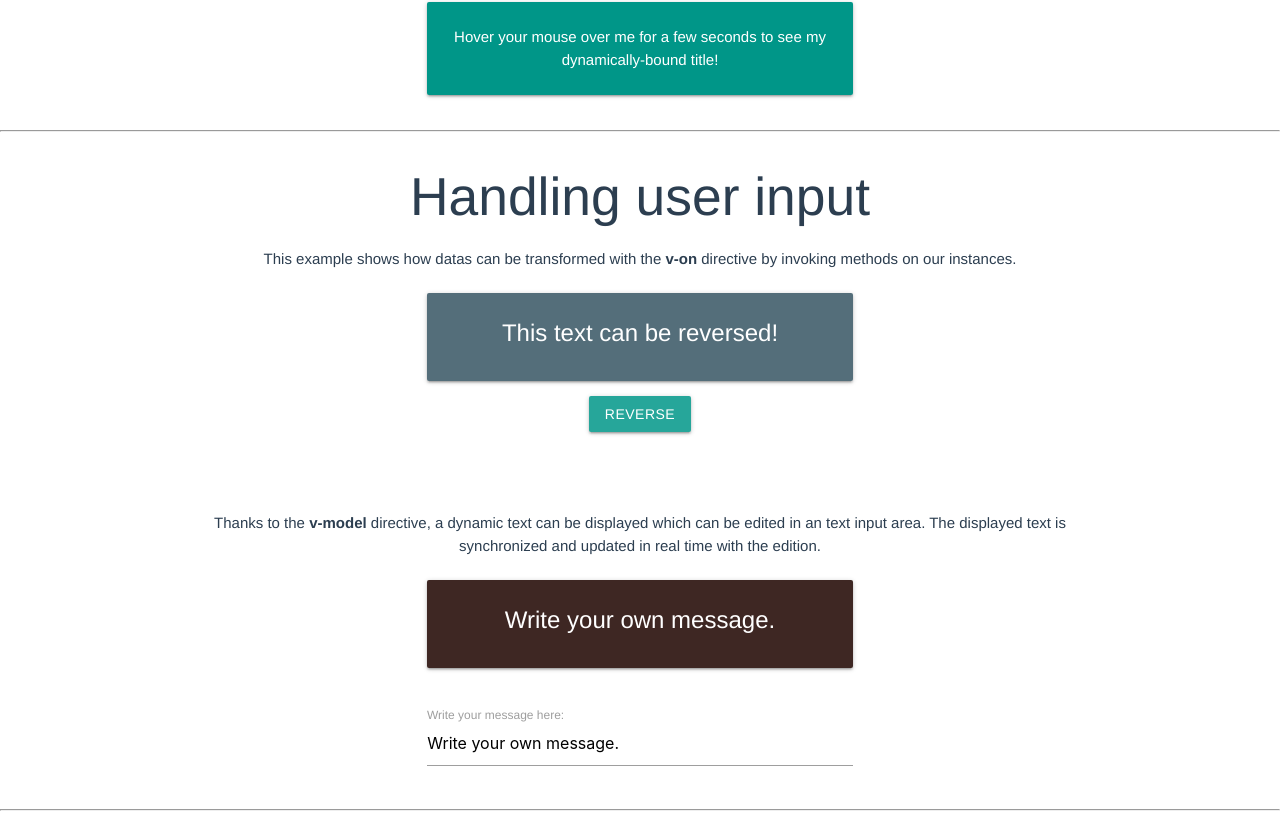
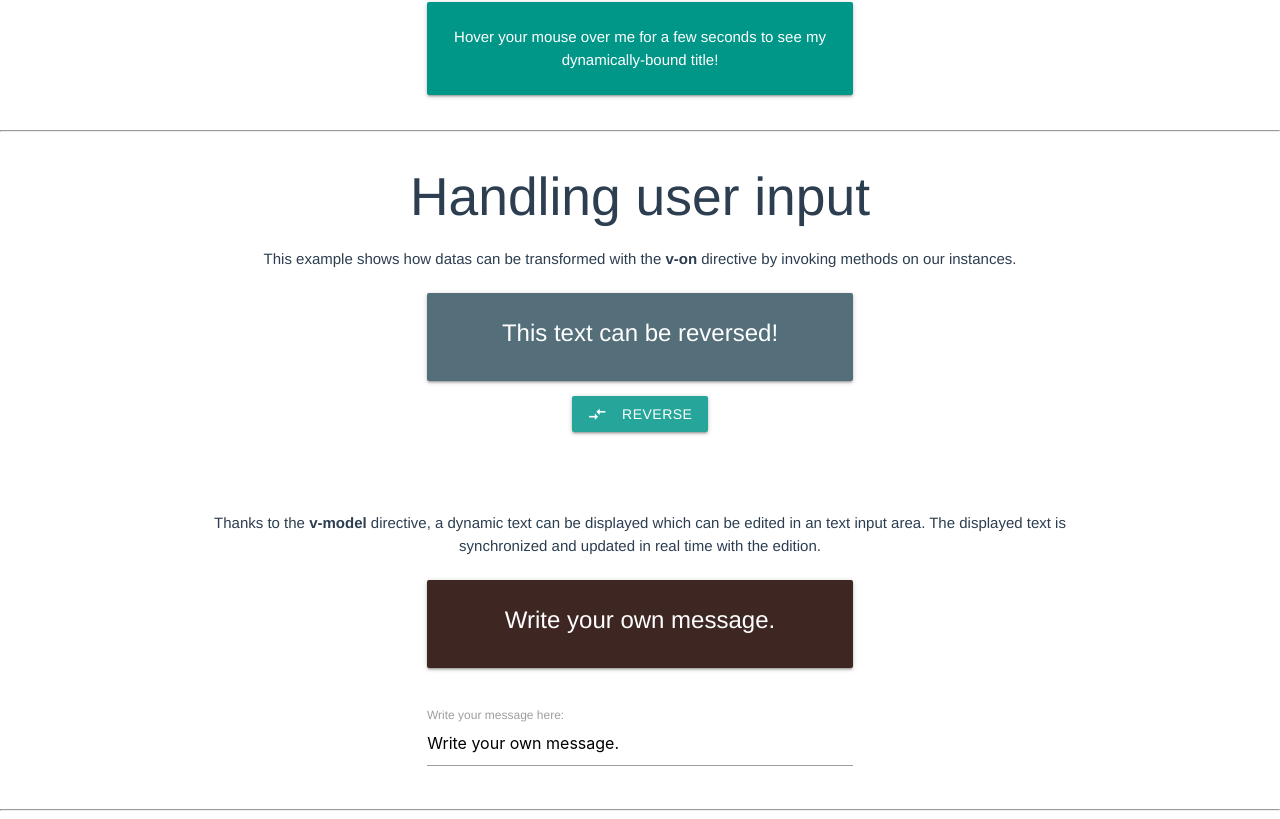
Before and after one commit to 0reldev/first-VueJS-app-test, a Vue app: page / in a window 1280 px wide. Shown: the part 818-1637 px from the top of the page. Built offline with nearby package versions, Linux system fonts and the light colour scheme.

Commit message:
Addition of a reverse arrows icon to the reverse button.

```diff
--- a/src/components/HandlingUserInput.vue
+++ b/src/components/HandlingUserInput.vue
@@ -10,7 +10,7 @@
                     </div>
                 </div>
                 <div class="card-action">
-                   <a v-on:click="reverseMessage" class="waves-effect waves-light btn">reverse</a>
+                   <a v-on:click="reverseMessage" class="waves-effect waves-light btn"><i class="material-icons left">compare_arrows</i>reverse</a>
                 </div>
             </div>
         </div>
```
